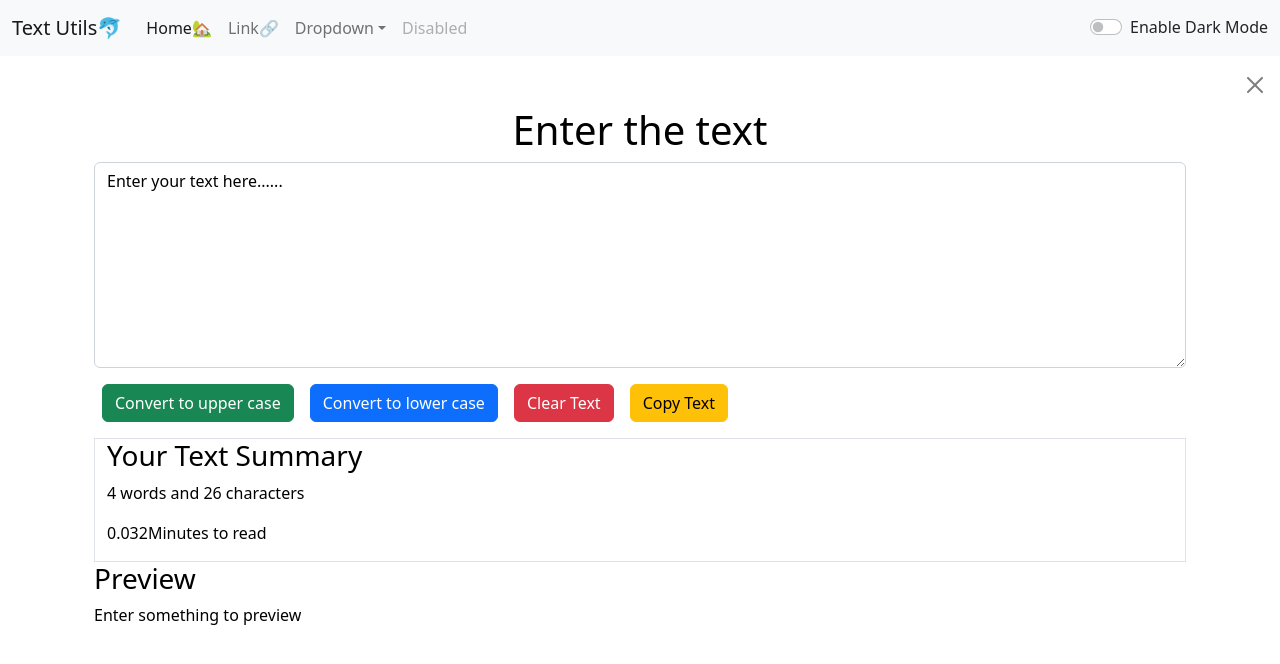
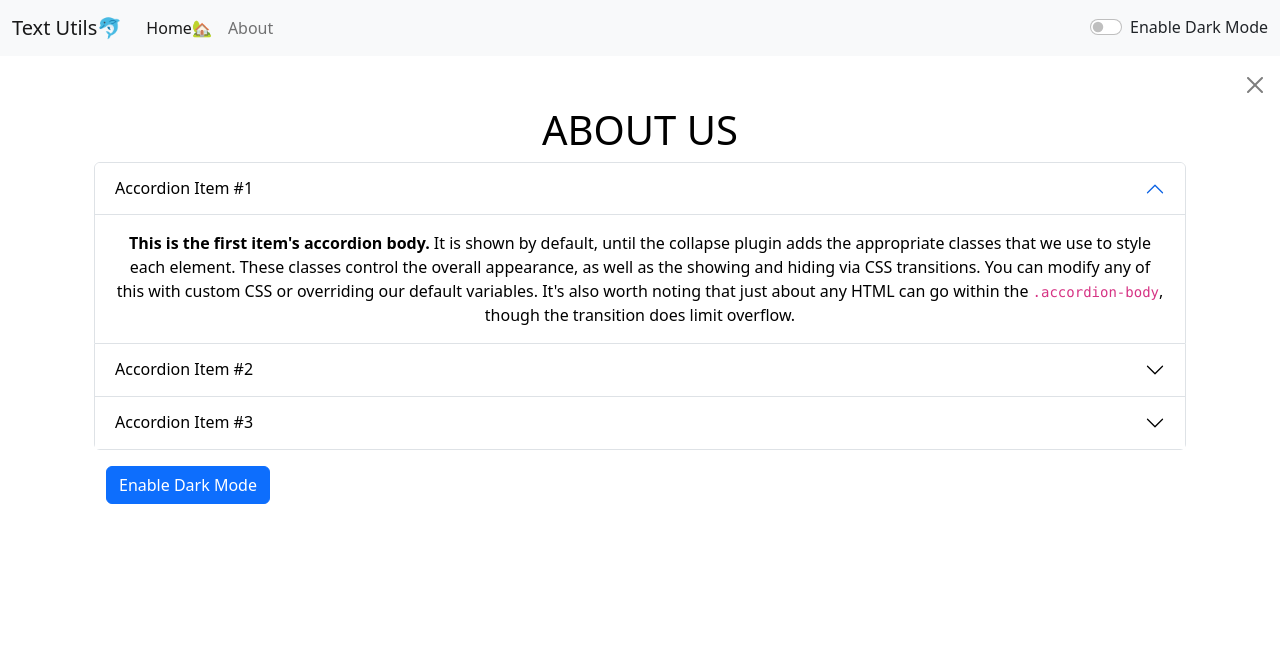
Before and after one commit to Aryaja98/Text_Utils, a React (Create React App) app: page /about in a window 1280 px wide. Shown: the top 664 px of the page. Built offline with nearby package versions, Linux system fonts and the light colour scheme.

Commit message:
Router and link

```diff
--- a/src/App.js
+++ b/src/App.js
@@ -2,9 +2,14 @@ import './App.css';
 import Navbar from './Components/Navbar';
 import PropTypes from 'prop-types';
 import TextForm from './Components/TextForm';
-//import About from './Components/About';
+import About from './Components/About';
 import { useState } from 'react';
 import Alert from './Components/Alert';
+import {
+  BrowserRouter as Router,
+  Routes,
+  Route,
+} from "react-router-dom";
 
 function App() {
 
@@ -36,17 +41,24 @@ const showAlert = (message,type) =>{
 
   return (
     <div className="App">
+      <Router>
+        <Navbar title = 'Text Utils' theme = {mode} toggleMode = {toggleMode}/>
+        <Alert alert={alert}/>
+        <div className="container">
+          <Routes>
+              <Route index element={<TextForm heading = "Enter the text" theme={mode} alert={showAlert}/>}/>
+              <Route exact path="/about" element={<About/>}/>  {/* exact = complete matching */}
+            </Routes>
+        </div>
+      </Router>
 
-      {/* Passing props */}
-      <Navbar title = 'Text Utils' theme = {mode} toggleMode = {toggleMode}/>
-
-      <Alert alert={alert}></Alert>
-
-      <div className="container">
-        <TextForm heading = "Enter the text" theme={mode} alert={showAlert}/>
-      </div>
-
-      {/* <About></About> */}
+        {/* Passing props */}
+        {/* <Navbar title = 'Text Utils' theme = {mode} toggleMode = {toggleMode}/>
+        <Alert alert={alert}></Alert>
+        <div className="container">
+          <TextForm heading = "Enter the text" theme={mode} alert={showAlert}/>
+        </div> */}
+        {/* <About></About> */}
 
     </div>
   );
--- a/src/Components/Navbar.js
+++ b/src/Components/Navbar.js
@@ -1,5 +1,6 @@
 import React from 'react'
 import { useState } from 'react'
+import { Link } from "react-router-dom";
 
 export default function Navbar(props) {
 
@@ -21,7 +22,7 @@ export default function Navbar(props) {
         <nav className={`navbar navbar-expand-lg navbar-${props.theme} bg-${props.theme}`}>
           <div className="container-fluid">
 
-            <a className="navbar-brand" >{props.title}🐬</a>
+            <Link className="navbar-brand" to="/">{props.title}🐬</Link>
               <button className="navbar-toggler" type="button" data-bs-toggle="collapse" data-bs-target="#navbarSupportedContent" aria-controls="navbarSupportedContent" aria-expanded="false" aria-label="Toggle navigation">
               <span className="navbar-toggler-icon"></span>
             </button>
@@ -31,24 +32,10 @@ export default function Navbar(props) {
               <ul className="navbar-nav me-auto mb-2 mb-lg-0">
 
                 <li className="nav-item">
-                    <a className="nav-link active" aria-current="page" href="#">Home🏡</a>
+                    <Link className="nav-link active" aria-current="page" to="/">Home🏡</Link>
                 </li>
                 <li className="nav-item">
-                    <a className="nav-link" href="#">Link🔗</a>
-                </li>
-                <li className="nav-item dropdown">
-                    <a className="nav-link dropdown-toggle" href="#" role="button" data-bs-toggle="dropdown" aria-expanded="false">
-                      Dropdown
-                    </a>
-                  <ul className="dropdown-menu">
-                    <li><a className="dropdown-item" href="#">Action</a></li>
-                    <li><a className="dropdown-item" href="#">Another action</a></li>
-                    <li><hr className="dropdown-divider"/></li>
-                    <li><a className="dropdown-item" href="#">{props.about}</a></li>
-                  </ul>
-                </li>
-                <li className="nav-item">
-                  <a className="nav-link disabled">Disabled</a>
+                    <Link className="nav-link" to="/about">About</Link>
                 </li>
               </ul>
 
```
